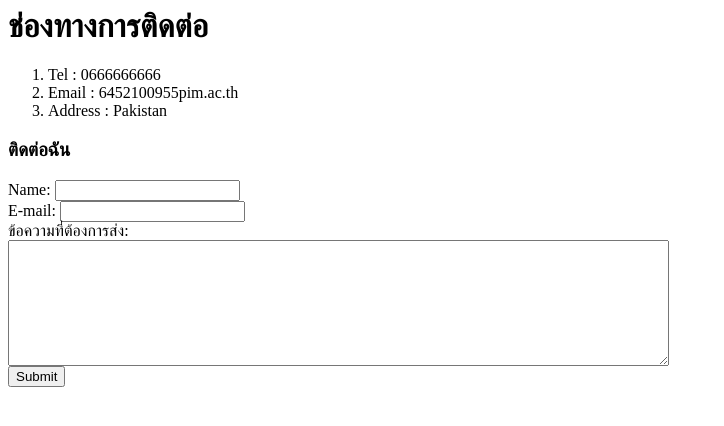
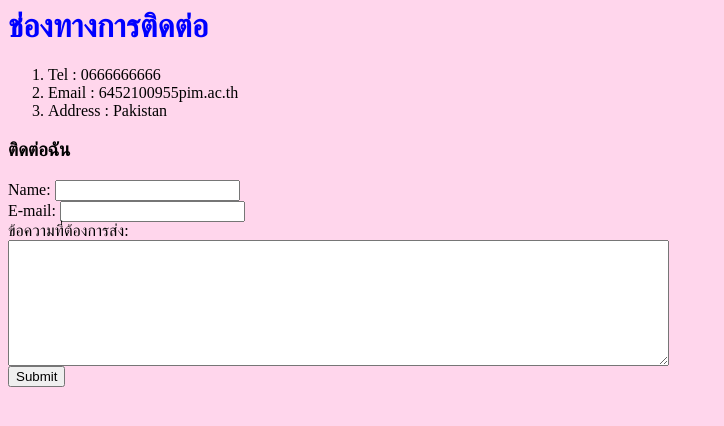
Before and after one commit to Benzlot/Resume, a plain HTML site: page Contact.html in a window 1280 px wide. Shown: the whole page, without its empty margins (0-724 px from the left). Drawn offline with Linux system fonts and the light colour scheme.

Commit message:
Add files via upload

```diff
--- a/Contact.html
+++ b/Contact.html
@@ -2,6 +2,7 @@
   <head>
     <meta charset="utf-8">
     <title>ช่องทางการติดต่อ</title>
+    <link rel="stylesheet" href="Style.css">
   </head>
   <body>
     <h1>ช่องทางการติดต่อ</h1>
--- a/Style.css
+++ b/Style.css
@@ -9,5 +9,5 @@ body{
   h1{
     align-items: baseline;
     color: blue;
-    font-size: ;
+
   }
```
